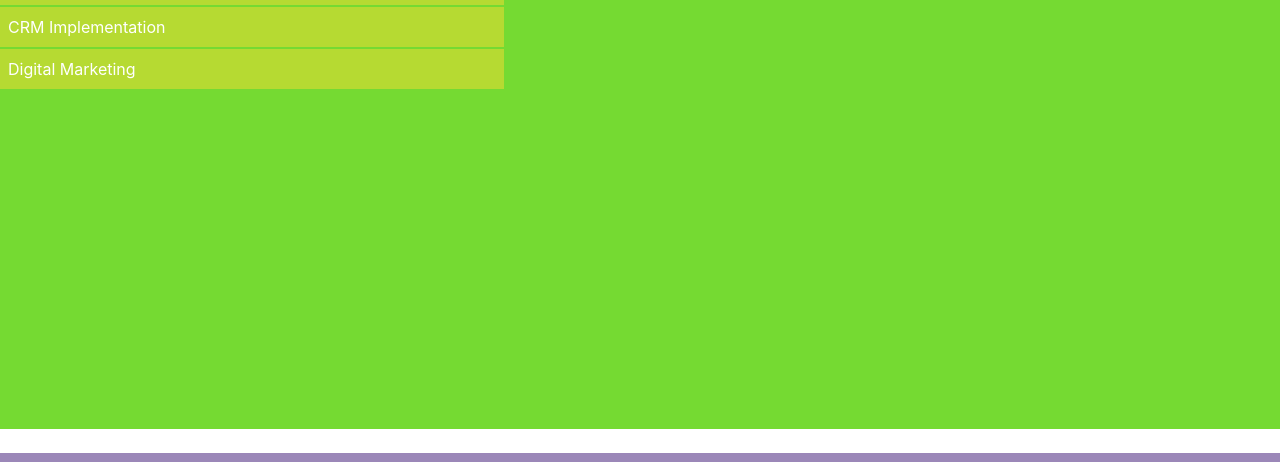
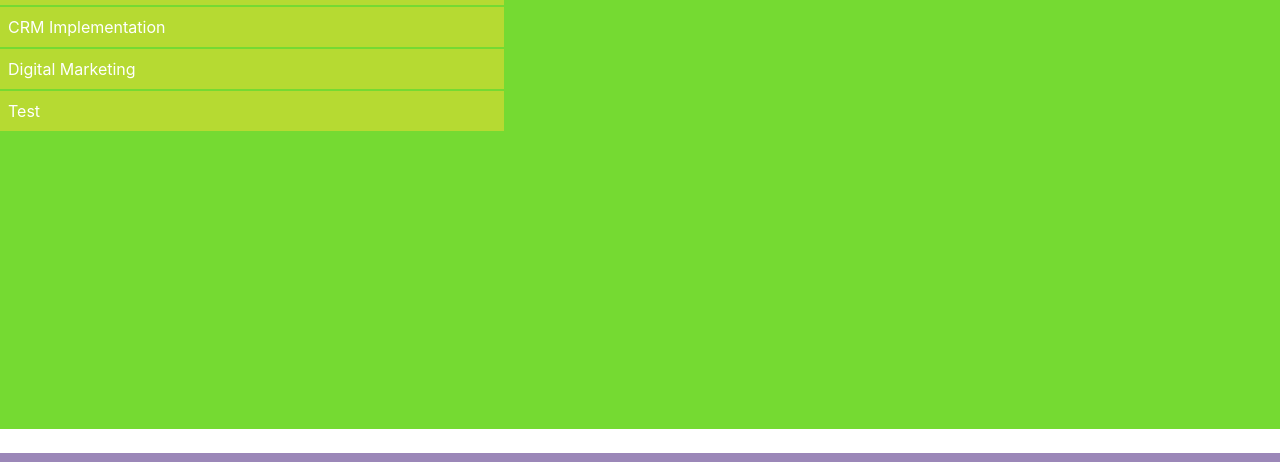
Before and after one commit to seankeish111/Intebis, a plain HTML site: page index.html in a window 1280 px wide. Shown: the part 226-688 px from the top of the page. Drawn offline with nearby package versions, Linux system fonts and the light colour scheme.

Commit message:
add new update

```diff
--- a/index.html
+++ b/index.html
@@ -46,6 +46,10 @@
       <li class="nav-item">
         <a onClick ="slowLoad()" class="nav-link" href="fruitPie.html" id="aboutusNav">About Us</a>
       </li>
+
+      <li class="nav-item">
+        <a onClick ="slowLoad()" class="nav-link" href="fruitPie.html" id="aboutusNav">test</a>
+      </li>
     </ul>
   </div>
 </nav>
@@ -69,6 +73,10 @@
           <li><a href="#">
             <div> Digital Marketing </div>
             </a> </li>
+
+            <li><a href="#">
+              <div> Test </div>
+              </a> </li>
 
 
 
```
Also changed, not shown: vendors.txt (added).
